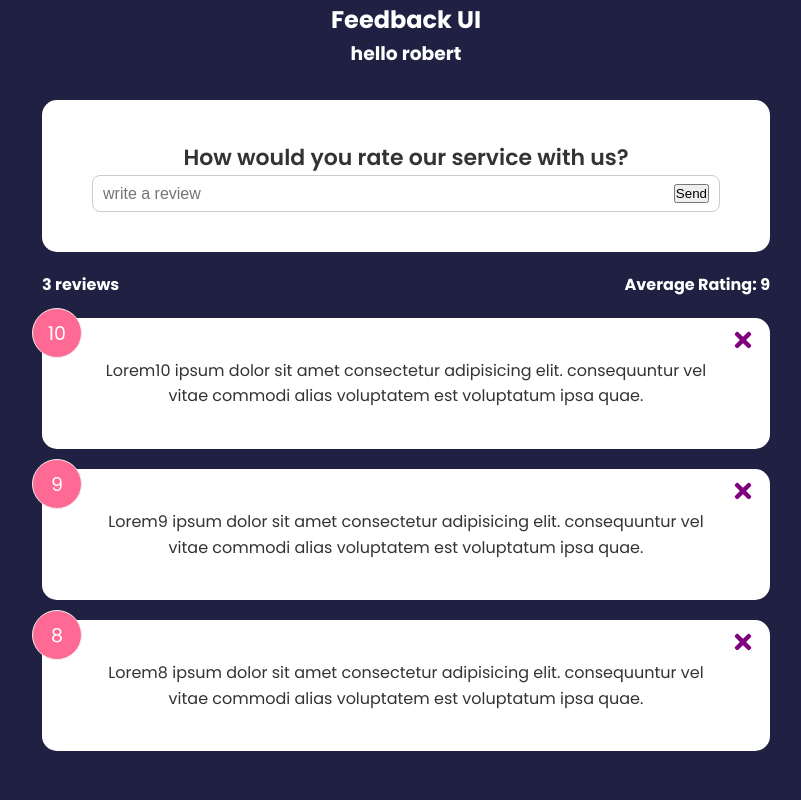
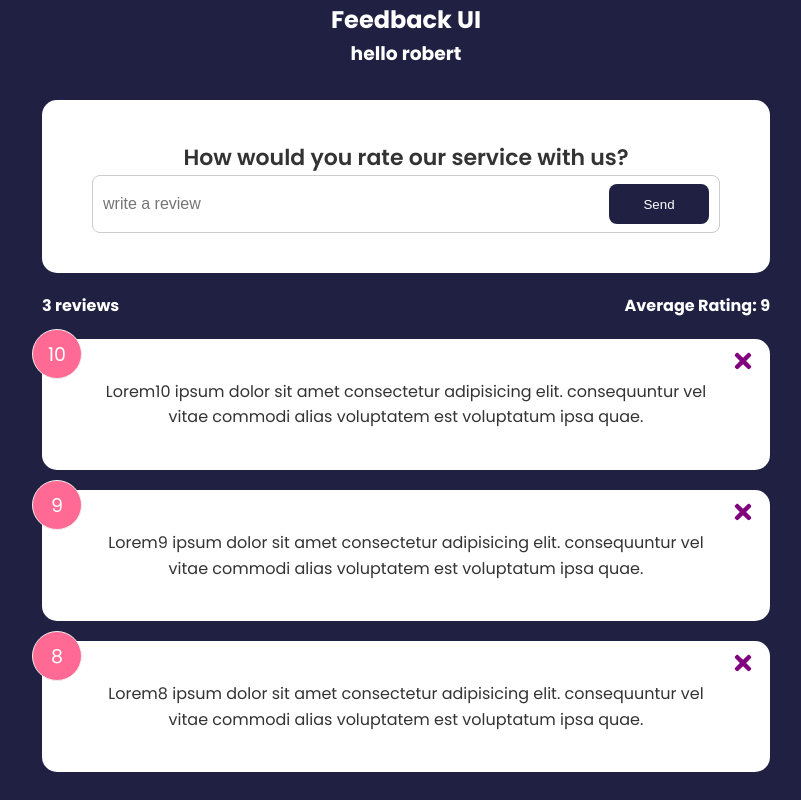
Before and after one commit to robertoaguilar1979/react-front-to-back-2022, a React (Create React App) app: page / in a window 1280 px wide. Shown: the whole page, without its empty margins (234-1035 px from the left). Built offline with nearby package versions, Linux system fonts and the light colour scheme.

Commit message:
added Button component with styles in shared folder

```diff
--- a/src/components/FeedbackForm.jsx
+++ b/src/components/FeedbackForm.jsx
@@ -1,5 +1,6 @@
 import Card from "./shared/Card";
 import { useState } from "react";
+import Button from "./shared/Button";
 
 function FeedbackForm() {
   const [text, setText] = useState("");
@@ -18,7 +19,7 @@
             onChange={handleTextChange}
             value={text}
           />
-          <button type="submit">Send</button>
+          <Button type="submit">Send</Button>
         </div>
       </form>
     </Card>
--- /dev/null
+++ b/src/components/shared/Button.jsx
@@ -0,0 +1,22 @@
+import PropTypes from "prop-types";
+
+function Button({ children, version, type, isDisabled }) {
+  return (
+    <button type={type} disabled={isDisabled} className={`btn btn-${version}`}>
+      {children}
+    </button>
+  );
+}
+Button.defaultProps = {
+  version: "primary",
+  type: "button",
+  isDisabled: false,
+};
+
+Button.propTypes = {
+  children: PropTypes.node.isRequired,
+  version: PropTypes.string,
+  type: PropTypes.string,
+  isDisabled: PropTypes.bool,
+};
+export default Button;
```
